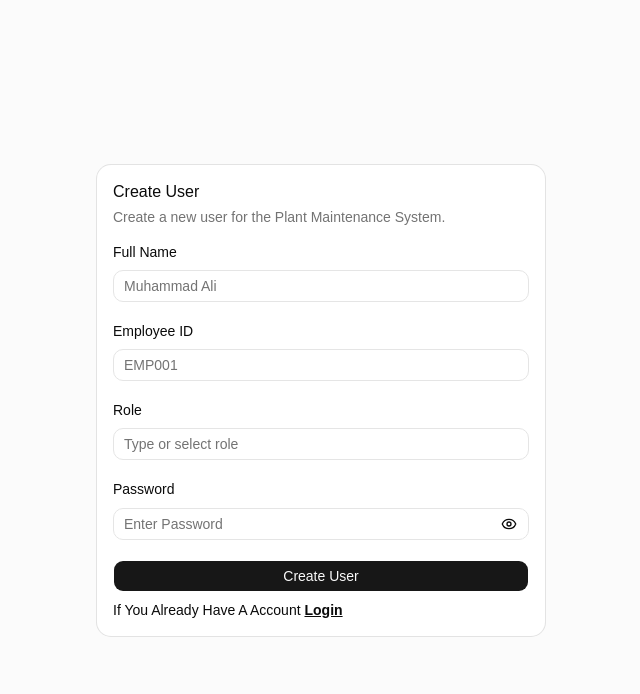
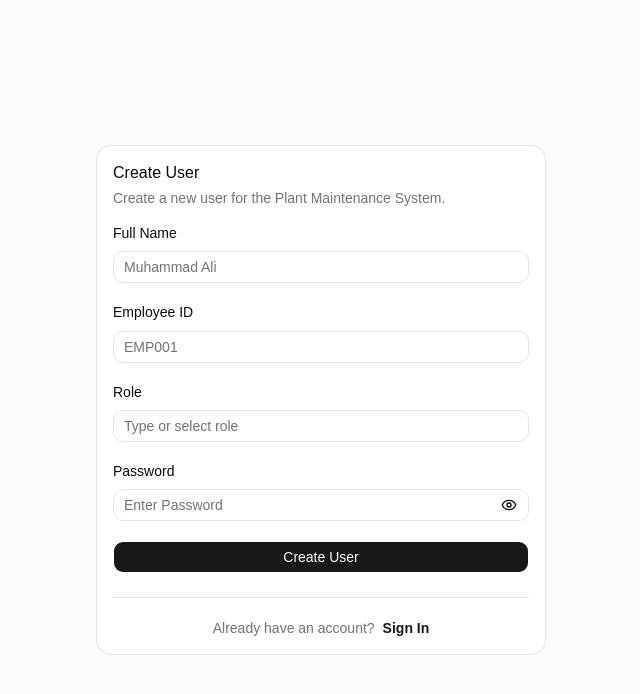
Before and after one commit to Muhammad-Anas16/Eco-Tech-PMS-User-Interface, a React (Vite) app: page /register in a window 1280 px wide. Shown: the top 694 px of the page, without its empty margins (319-959 px from the left). Built offline with nearby package versions, Linux system fonts and the light colour scheme.

Commit message:
add protected routes and add some more secure features

```diff
--- a/src/App.jsx
+++ b/src/App.jsx
@@ -4,13 +4,37 @@ import HomePage from "./pages/HomePage";
 import NotFoundPage from "./pages/NotFoundPage";
 import LoginPage from "./pages/authentication/LoginPage";
 import RegisterPage from "./pages/authentication/RegisterPage";
+import MainLayout from "./layouts/MainLayout";
+import ProtectedRoute from "./components/auth/ProtectedRoute";
 
 function App() {
   return (
     <Routes>
-      <Route path="/" element={<HomePage />} />
+      {/* Protected Routes */}
+      <Route
+        element={
+          <ProtectedRoute>
+            <MainLayout />
+          </ProtectedRoute>
+        }
+      >
+        <Route path="/" element={<HomePage />} />
+
+        {/* Future Protected Routes */}
+        {/* <Route path="/machines" element={<MachinesPage />} /> */}
+        {/* <Route path="/machine-locations" element={<MachineLocationsPage />} /> */}
+        {/* <Route path="/operators" element={<OperatorsPage />} /> */}
+        {/* <Route path="/technicians" element={<TechniciansPage />} /> */}
+        {/* <Route path="/faults" element={<FaultsPage />} /> */}
+        {/* <Route path="/inventory" element={<InventoryPage />} /> */}
+        {/* <Route path="/users" element={<UsersPage />} /> */}
+      </Route>
+
+      {/* Public Routes */}
       <Route path="/login" element={<LoginPage />} />
       <Route path="/register" element={<RegisterPage />} />
+
+      {/* 404 */}
       <Route path="*" element={<NotFoundPage />} />
     </Routes>
   );
--- a/src/components/auth/LoginForm.jsx
+++ b/src/components/auth/LoginForm.jsx
@@ -20,7 +20,7 @@ import {
 } from "@/components/ui/field";
 import { Input } from "@/components/ui/input";
 import { showToast } from "../../lib/toast";
-import { useNavigate } from "react-router";
+import { Link, useNavigate } from "react-router";
 
 const LoginForm = () => {
   const navigate = useNavigate();
@@ -231,6 +231,18 @@ const LoginForm = () => {
               )}
             </Button>
           </FieldGroup>
+          <div className="mt-6 flex items-center justify-center border-t pt-5">
+            <span className="text-sm text-muted-foreground">
+              Already have an account?
+            </span>
+
+            <Link
+              to="/register"
+              className="ml-2 text-sm font-semibold text-primary hover:underline"
+            >
+              Register
+            </Link>
+          </div>
         </form>
       </CardContent>
     </Card>
--- /dev/null
+++ b/src/components/auth/ProtectedRoute.jsx
@@ -0,0 +1,23 @@
+// import { Navigate } from "react-router";
+import { useAuth } from "@/context/AuthContext";
+import LoginRequiredPage from "../../pages/LoginRequiredPage";
+
+const ProtectedRoute = ({ children }) => {
+  const { loading, isAuthenticated } = useAuth();
+
+  if (loading) {
+    return (
+      <div className="flex h-screen items-center justify-center">
+        Loading...
+      </div>
+    );
+  }
+
+  if (!isAuthenticated) {
+    return <LoginRequiredPage />;
+  }
+
+  return children;
+};
+
+export default ProtectedRoute;
--- a/src/components/auth/RegisterForm.jsx
+++ b/src/components/auth/RegisterForm.jsx
@@ -254,13 +254,18 @@ const RegisterForm = () => {
               )}
             </Button>
           </FieldGroup>
+          <div className="mt-6 flex items-center justify-center border-t pt-5">
+            <span className="text-sm text-muted-foreground">
+              Already have an account?
+            </span>
 
-          <p className="mt-2 capitalize">
-            if you already have a account{" "}
-            <Link className="font-bold underline" to={"/login"}>
-              Login
-            </Link>{" "}
-          </p>
+            <Link
+              to="/login"
+              className="ml-2 text-sm font-semibold text-primary hover:underline"
+            >
+              Sign In
+            </Link>
+          </div>
         </form>
       </CardContent>
     </Card>
--- /dev/null
+++ b/src/layouts/MainLayout.jsx
@@ -0,0 +1,16 @@
+import { Outlet } from "react-router";
+import Header from "../components/Header";
+
+const MainLayout = () => {
+  return (
+    <div className="min-h-screen bg-slate-100">
+      <Header />
+
+      <main className="mx-auto max-w-7xl p-6 lg:p-8">
+        <Outlet />
+      </main>
+    </div>
+  );
+};
+
+export default MainLayout;
--- a/src/pages/HomePage.jsx
+++ b/src/pages/HomePage.jsx
@@ -1,4 +1,4 @@
-import Header from "@/components/Header";
+// import Header from "@/components/Header";
 import HeroSection from "@/components/HeroSection";
 import ModuleCard from "@/components/ModuleCard";
 import modules from "@/data/modules";
@@ -9,7 +9,7 @@ const HomePage = () => {
 
   return (
     <div className="min-h-screen bg-slate-100">
-      <Header />
+      {/* <Header /> */}
 
       <main className="mx-auto flex max-w-7xl flex-col gap-8 p-6 lg:p-8">
         {/* Hero Section */}
--- /dev/null
+++ b/src/pages/LoginRequiredPage.jsx
@@ -0,0 +1,33 @@
+import { Link } from "react-router";
+import { LockKeyhole } from "lucide-react";
+import { Button } from "@/components/ui/button";
+
+const LoginRequiredPage = () => {
+  return (
+    <div className="flex min-h-screen items-center justify-center bg-slate-100 px-6">
+      <div className="w-full max-w-md rounded-2xl border bg-white p-8 text-center shadow-lg">
+        <div className="mx-auto mb-6 flex h-16 w-16 items-center justify-center rounded-full bg-red-100">
+          <LockKeyhole className="h-8 w-8 text-red-600" />
+        </div>
+
+        <h1 className="text-2xl font-bold">Login Required</h1>
+
+        <p className="mt-3 text-slate-500">
+          You must login first to access this page.
+        </p>
+
+        <div className="mt-8 flex gap-3">
+          <Button asChild className="flex-1">
+            <Link to="/login">Login</Link>
+          </Button>
+
+          <Button asChild variant="outline" className="flex-1">
+            <Link to="/register">Register</Link>
+          </Button>
+        </div>
+      </div>
+    </div>
+  );
+};
+
+export default LoginRequiredPage;
```
